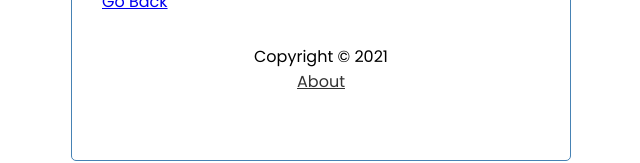
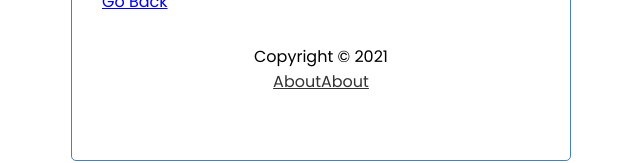
Before and after one commit to paulransfield/vue_tasks, a Vue app: page /wiki in a window 1280 px wide. Shown: the part 169-332 px from the top of the page, without its empty margins (319-959 px from the left). Built offline with nearby package versions, Linux system fonts and the light colour scheme.

Commit message:
Add router link in Footer.vue

```diff
--- a/src/components/Footer.vue
+++ b/src/components/Footer.vue
@@ -2,6 +2,7 @@
   <footer>
     <p>Copyright &copy; 2021</p>
     <router-link to="/about">About</router-link>
+    <router-link to="/wiki">About</router-link>
   </footer>
 </template>
 
```
